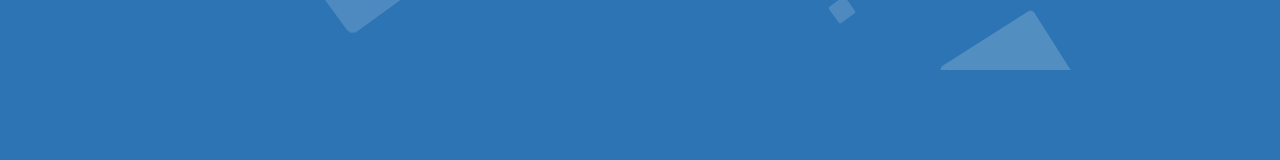
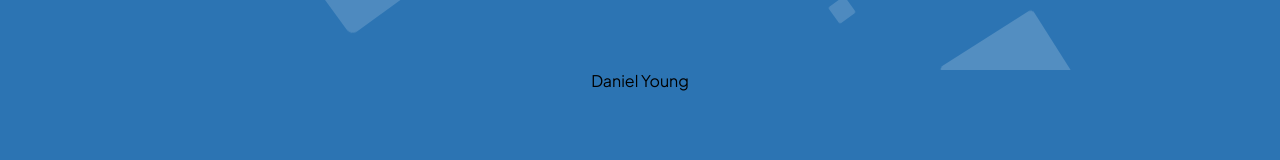
Before and after one commit to Daniel-E-Young/Dictionary, a plain HTML site: page index.html in a window 1280 px wide. Shown: the part 730-890 px from the top of the page. After the commit the page ends 821 px from the top, so only its background shows below. Drawn offline with Linux system fonts and the light colour scheme.

Commit message:
Update style.css

```diff
--- a/style.css
+++ b/style.css
@@ -188,7 +188,7 @@ body {
     outline: none;
     color: #ffffff;
     border-radius: 5px;
-	cursor: pointer;
+    cursor: pointer;
 }
 .search-box button i {
    cursor: pointer;
@@ -243,7 +243,7 @@ footer{
     font-size: 1rem;
     color: white;
     position: relative;
-    top: 94vh;
+    top: auto;
 
 
 }
```
